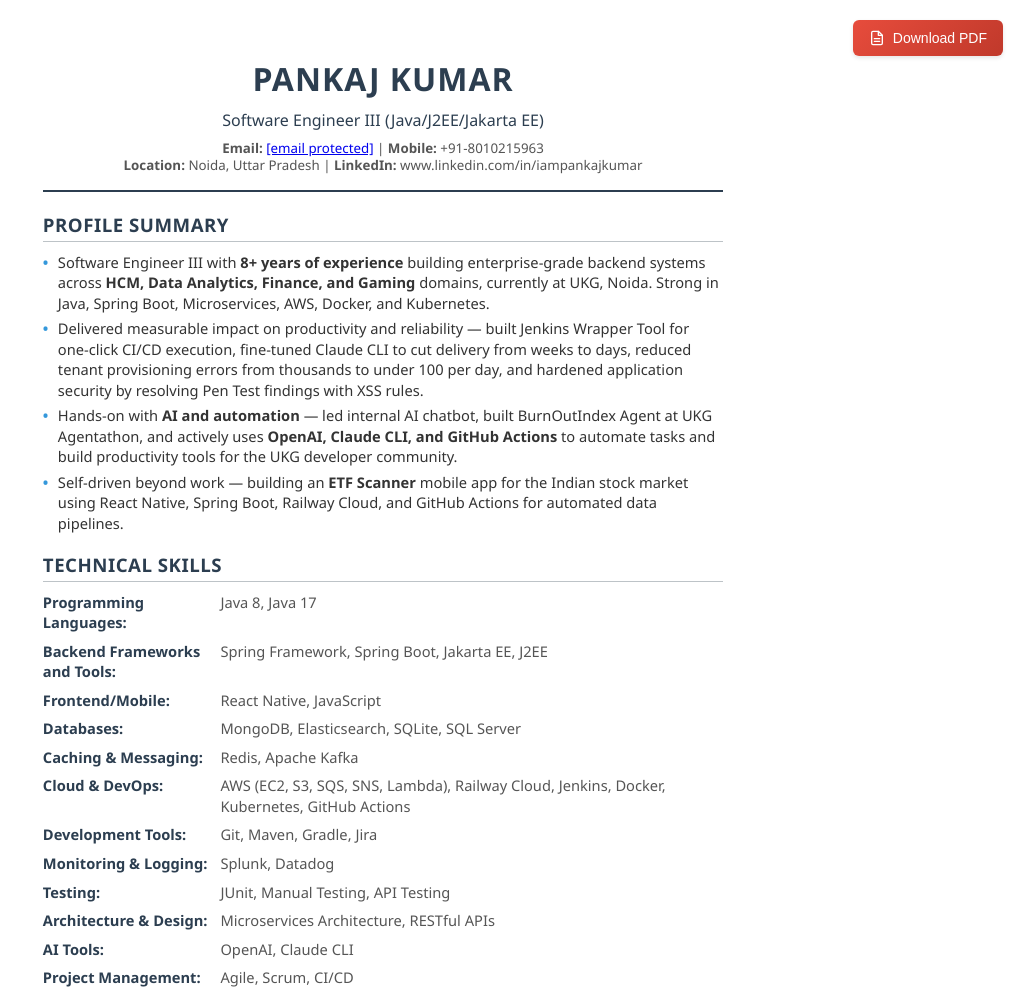
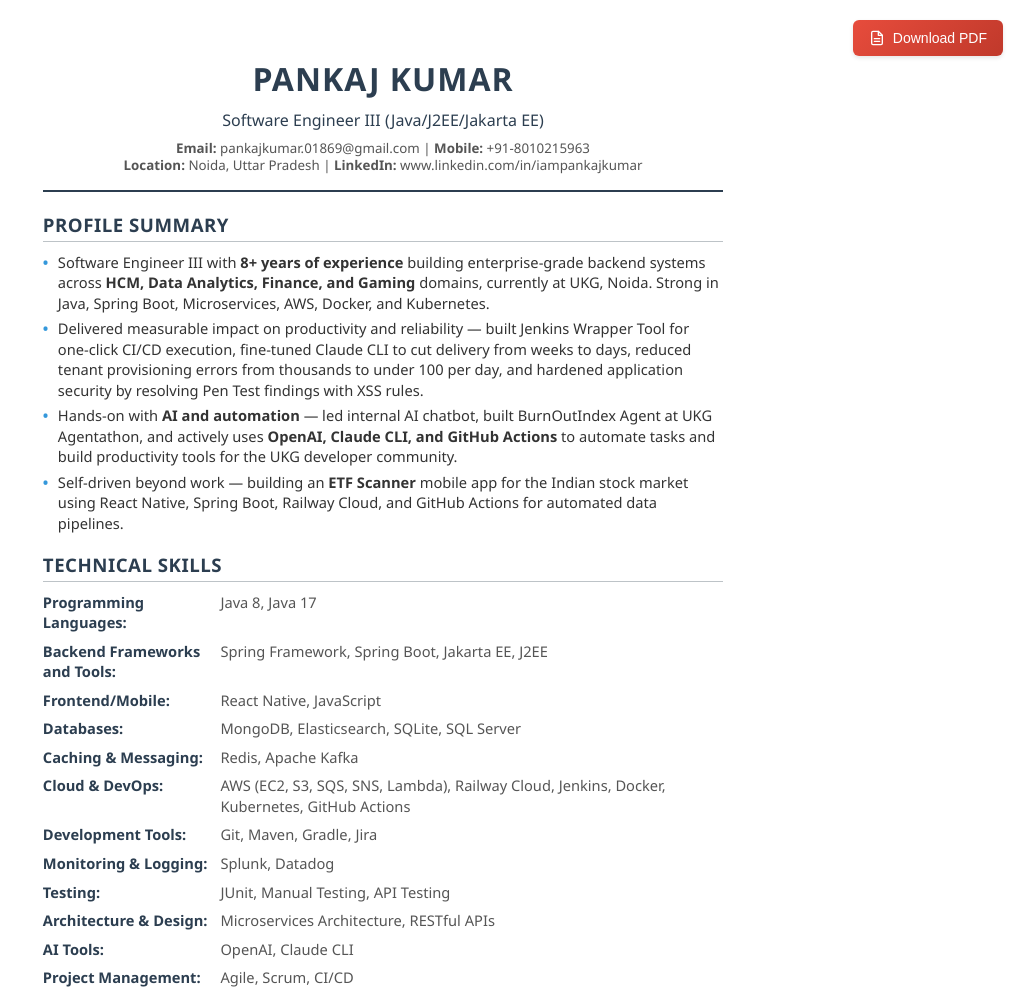
Before and after one commit to iampankajkumar/iampankajkumar.github.io, a plain HTML site: page resume.html in a window 1280 px wide. Shown: the top 991 px of the page, without its empty margins (257-1280 px from the left). Drawn offline with Linux system fonts and the light colour scheme.

Commit message:
Update email address in resume.html

```diff
--- a/resume.html
+++ b/resume.html
@@ -237,7 +237,7 @@
         <h1>PANKAJ KUMAR</h1>
         <div style="font-size: 12pt; color: #2c3e50; margin-bottom: 8px;">Software Engineer III (Java/J2EE/Jakarta EE)</div>
         <div class="contact-info">
-            <strong>Email:</strong> <a href="/cdn-cgi/l/email-protection" class="__cf_email__" data-cfemail="e393828d88828988968e8291cdd3d2dbd5daa3848e828a8fcd808c8e">[email&#160;protected]</a> | <strong>Mobile:</strong> +91-8010215963<br>
+            <strong>Email:</strong> pankajkumar.01869@gmail.com | <strong>Mobile:</strong> +91-8010215963<br>
             <strong>Location:</strong> Noida, Uttar Pradesh | <strong>LinkedIn:</strong> www.linkedin.com/in/iampankajkumar
         </div>
     </div>
```
